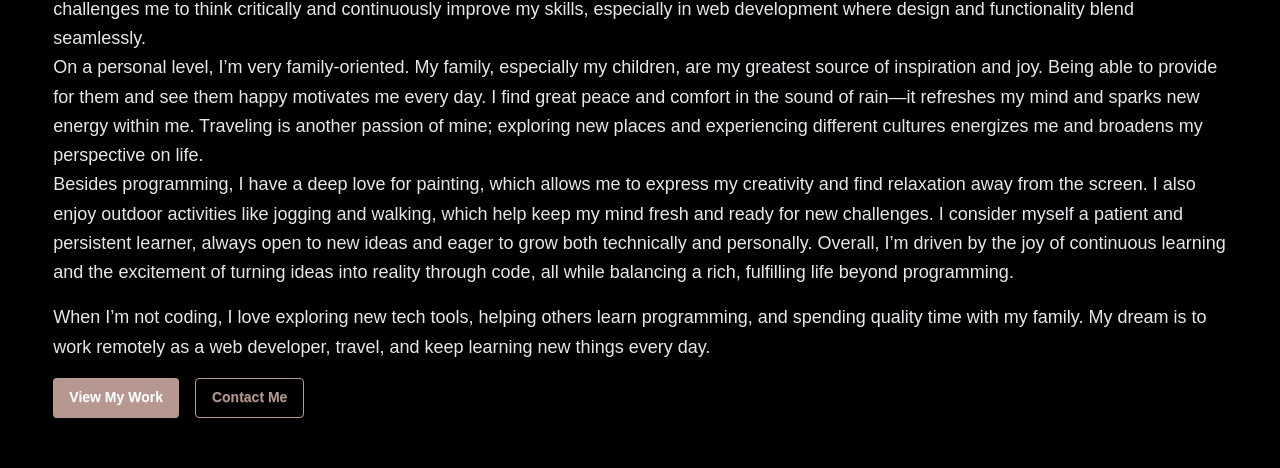
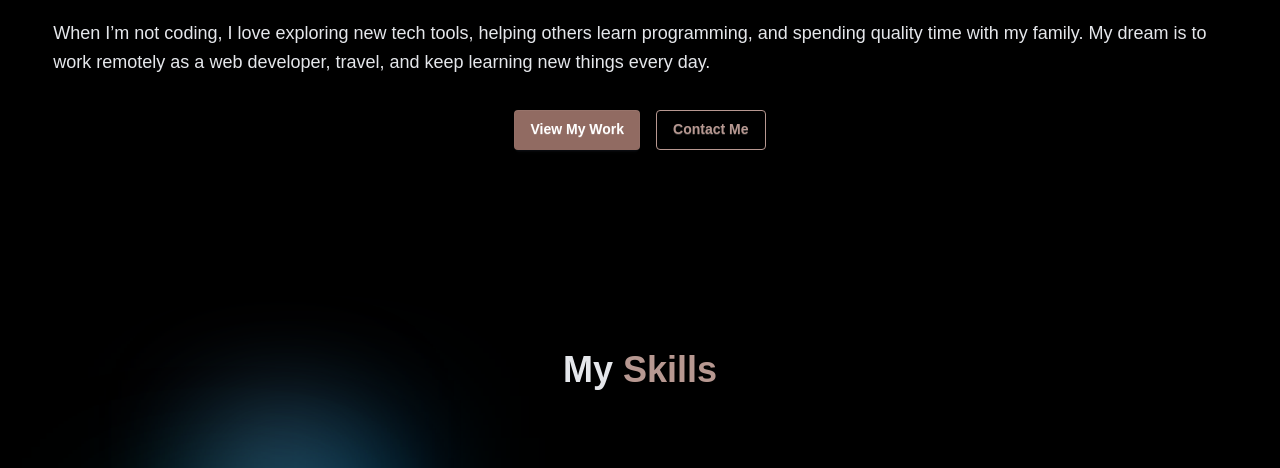
Before and after one commit to Afroza-Nipa13/my-portfolio, a React (Vite) app: page / in a window 1280 px wide. Shown: the part 1812-2280 px from the top of the page. Built offline with nearby package versions, Linux system fonts and the light colour scheme; a web font is replaced by a local one.

Commit message:
modified footer and banner

```diff
--- a/src/Component/About/About.jsx
+++ b/src/Component/About/About.jsx
@@ -55,8 +55,8 @@ export default function AboutMe() {
 
 
           {/* Buttons */}
-          <div className="flex gap-4">
-            <a href="#projects" className="btn bg-[#B79891] hover:bg-[#94716B] text-white border-none">View My Work</a>
+          <div className="flex gap-4 text-center justify-center my-8">
+            <a href="#projects" className="btn bg-[#916b62] hover:bg-[#b48c84] text-white border-none">View My Work</a>
             <a href="#contact" className="btn btn-outline border-[#B79891] text-[#B79891]">Contact Me</a>
           </div>
         </div>
--- a/src/Component/Banner/Banner.jsx
+++ b/src/Component/Banner/Banner.jsx
@@ -78,21 +78,7 @@ export default function Banner() {
         </div>
 
       </div>
-      <motion.svg xmlns="http://www.w3.org/2000/svg" viewBox="0 0 1440 320" className='hidden lg:block'  >
-  <defs>
-    {/* Gradient definition */}
-    <linearGradient id="waveGradient" x1="20%" y1="0%" x2="100%" y2="100%">
-      <stop offset="0%" style={{ stopColor: "#6c757d", stopOpacity: 1 }} />
-      <stop offset="47%" style={{ stopColor: "#0d1321", stopOpacity: 1 }} />
-      <stop offset="100%" style={{ stopColor: "#000814", stopOpacity: 1 }} />
-    </linearGradient>
-  </defs>
 
-  <path
-    fill="url(#waveGradient)"
-    d="M0,256L30,266.7C60,277,120,299,180,282.7C240,267,300,213,360,197.3C420,181,480,203,540,229.3C600,256,660,288,720,293.3C780,299,840,277,900,229.3C960,181,1020,107,1080,117.3C1140,128,1200,224,1260,234.7C1320,245,1380,171,1410,133.3L1440,96L1440,320L1410,320C1380,320,1320,320,1260,320C1200,320,1140,320,1080,320C1020,320,960,320,900,320C840,320,780,320,720,320C660,320,600,320,540,320C480,320,420,320,360,320C300,320,240,320,180,320C120,320,60,320,30,320L0,320Z"
-  />
-</motion.svg>
     </section>
   );
 }
--- a/src/Component/Footer/Footer.jsx
+++ b/src/Component/Footer/Footer.jsx
@@ -1,4 +1,5 @@
 import { FaFacebook, FaGithub, FaLinkedin } from "react-icons/fa";
+import { motion } from "framer-motion";
 
 const Footer = () => {
 	return (
@@ -57,6 +58,21 @@ const Footer = () => {
 
 			className="footer h-full px-4 bg-neutral py-10"
 		>
+			 <motion.svg xmlns="http://www.w3.org/2000/svg" viewBox="0 0 1440 320" className='hidden lg:block'  >
+  <defs>
+    {/* Gradient definition */}
+    <linearGradient id="waveGradient" x1="20%" y1="0%" x2="100%" y2="100%">
+      <stop offset="0%" style={{ stopColor: "#6c757d", stopOpacity: 1 }} />
+      <stop offset="47%" style={{ stopColor: "#0d1321", stopOpacity: 1 }} />
+      <stop offset="100%" style={{ stopColor: "#000814", stopOpacity: 1 }} />
+    </linearGradient>
+  </defs>
+
+  <path
+    fill="url(#waveGradient)"
+    d="M0,256L30,266.7C60,277,120,299,180,282.7C240,267,300,213,360,197.3C420,181,480,203,540,229.3C600,256,660,288,720,293.3C780,299,840,277,900,229.3C960,181,1020,107,1080,117.3C1140,128,1200,224,1260,234.7C1320,245,1380,171,1410,133.3L1440,96L1440,320L1410,320C1380,320,1320,320,1260,320C1200,320,1140,320,1080,320C1020,320,960,320,900,320C840,320,780,320,720,320C660,320,600,320,540,320C480,320,420,320,360,320C300,320,240,320,180,320C120,320,60,320,30,320L0,320Z"
+  />
+</motion.svg>
 			<div className="footer flex flex-col sm:flex-row items-center justify-between mx-auto gap-6">
 
 				{/* Logo Section */}
--- a/src/Component/Skills/Skills.jsx
+++ b/src/Component/Skills/Skills.jsx
@@ -19,7 +19,7 @@ const Skills = () => {
         <div
             id='skills'
 
-            className='mt-20 '>
+            className='mt-8 '>
             <section className="">
                 <div className="container relative  p-6 mx-auto space-y-6 text-center lg:p-8 lg:space-y-10">
                     <div className=''>
--- a/src/Component/teamProject/TeamProject.jsx
+++ b/src/Component/teamProject/TeamProject.jsx
@@ -45,7 +45,7 @@ const TeamProject = () => {
         className="text-center mb-10"
       >
         <h1 className="text-4xl font-extrabold text-gray-300 mb-2">
-          My Team <span className="text-[#B79891]">Projects</span>
+          My Team <span className="text-[#aa8178]">Projects</span>
         </h1>
         <p className="text-gray-400 text-lg">
           Highlighting my contribution to a collaborative food delivery platform
@@ -116,7 +116,7 @@ const TeamProject = () => {
             href="https://fastfeastt.netlify.app"
             target="_blank"
             rel="noopener noreferrer"
-            className="inline-flex items-center gap-2 bg-green-500 text-white px-5 py-3 rounded-xl hover:bg-green-600 hover:shadow-md transition-all duration-300 font-medium"
+            className="inline-flex items-center gap-2 bg-[#94716B] text-white px-5 py-3 rounded-xl hover:bg-[#c2a6a1] hover:shadow-md transition-all duration-300 font-medium"
           >
             <ExternalLink size={18} />
             Live Demo
```
